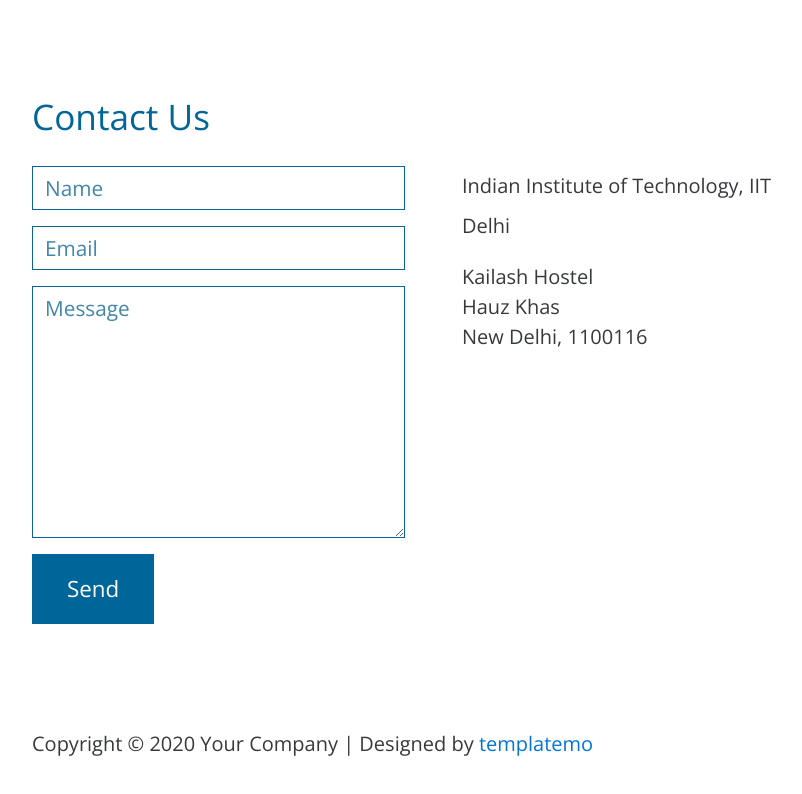
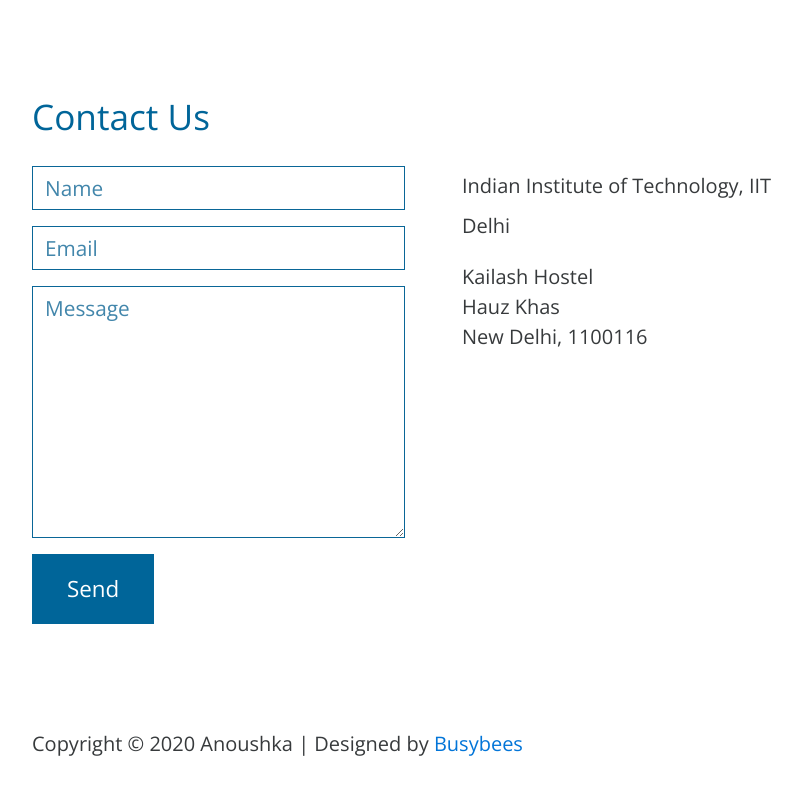
Before and after one commit to upshegoes/buzybees.github.io, a plain HTML site: page art.html in a window 1280 px wide. Shown: the part 2482-3276 px from the top of the page, without its empty margins (432-1234 px from the left). Drawn offline with nearby package versions, Linux system fonts and the light colour scheme.

Commit message:
Update art.html

```diff
--- a/art.html
+++ b/art.html
@@ -88,7 +88,7 @@ http://www.templatemo.com/tm-501-neaty
                                 <h2 class="tm-blue-text tm-section-title tm-margin-b-30"><b>Gallery </b>One</h2>
                               </header>
                               <div class="tm-gallery-container tm-gallery-1">
-                                <div class="tm-img-container tm-img-container-1"> <a href="img/neaty-03.jpg"><img src="images/img/paint.jpg" alt="Image" class="img-fluid tm-img-tn"></a> </div>
+                                <div class="tm-img-container tm-img-container-1"> <a href="img/neaty-03.jpg"><img src="images/img/paint.JPG" alt="Image" class="img-fluid tm-img-tn"></a> </div>
                                 <div class="tm-img-container tm-img-container-1"> <a href="img/neaty-04.jpg"><img src="images/img/c.jpeg" alt="Image" class="img-fluid tm-img-tn"></a> </div>
                                 <div class="tm-img-container tm-img-container-1"> <a href="img/neaty-05.jpg"><img src="images/img/Capture7.PNG" alt="Image" class="img-fluid tm-img-tn"></a> </div>
                                 <div class="tm-img-container tm-img-container-1"> <a href="img/neaty-06.jpg"><img src="images/img/Capture6.PNG" alt="Image" class="img-fluid tm-img-tn"></a> </div>
@@ -165,9 +165,9 @@ http://www.templatemo.com/tm-501-neaty
 
                             </section>
                             <footer>
-                                <p class="tm-copyright-p">Copyright &copy; <span class="tm-current-year">2017</span> Your Company
+                                <p class="tm-copyright-p">Copyright &copy; <span class="tm-current-year">2017</span> Anoushka
 
-                                | Designed by <a href="http://www.templatemo.com" target="_parent">templatemo</a></p>
+                                | Designed by <a href="http://www.templatemo.com" target="_parent">Busybees</a></p>
                             </footer>
                       </div>
 
```
